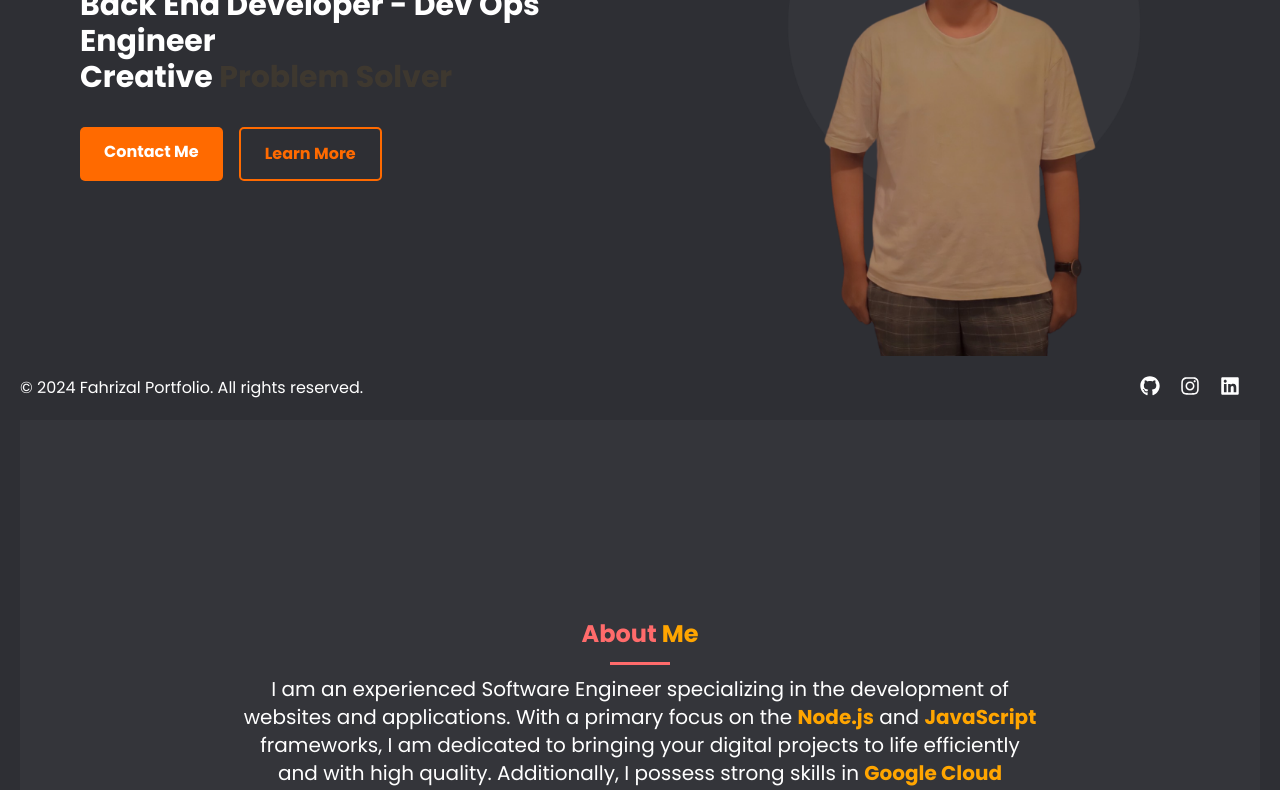
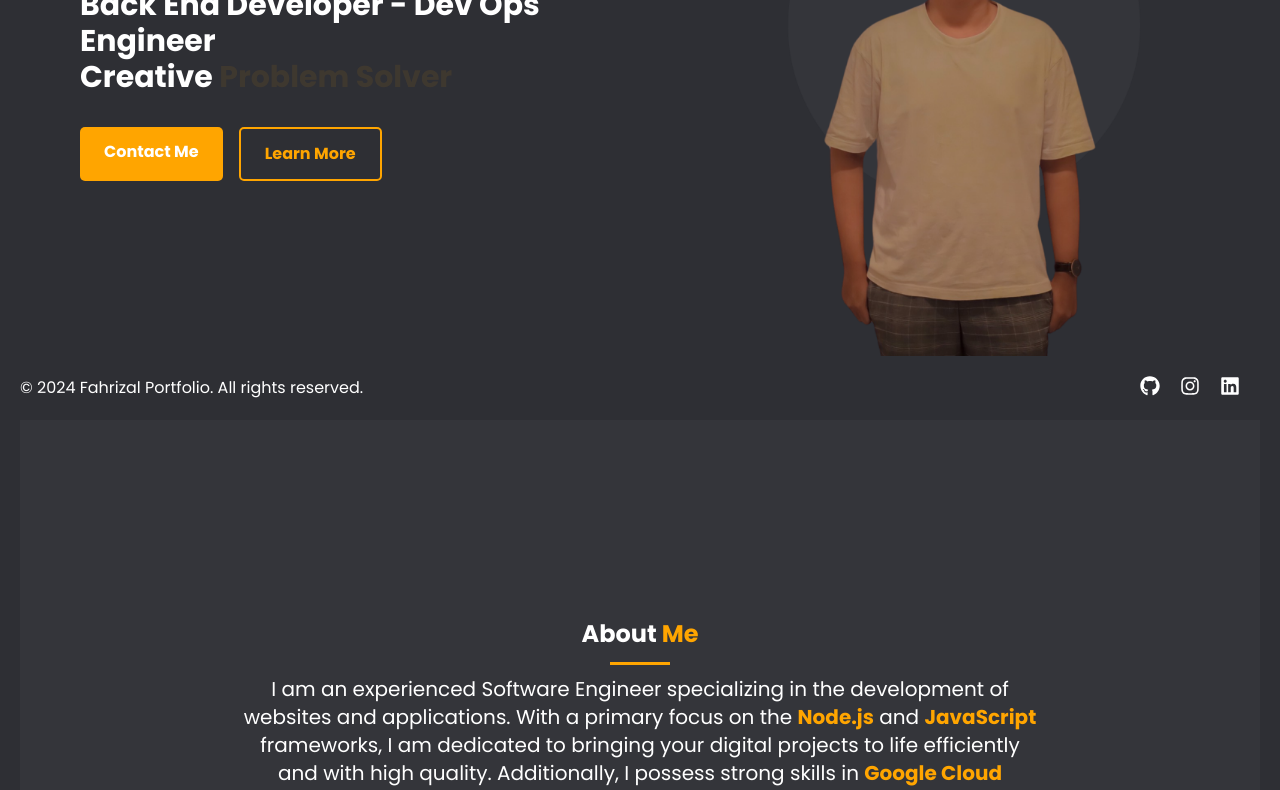
Before and after one commit to Fahrizal0112/FahrizalPorto, a React (Create React App) app: page / in a window 1280 px wide. Shown: the part 380-1170 px from the top of the page. Built offline with nearby package versions, Linux system fonts and the light colour scheme.

Commit message:
latest updat

```diff
--- a/src/components/Home.jsx
+++ b/src/components/Home.jsx
@@ -114,7 +114,7 @@ const Home = () => {
 
       <section id="about" ref={aboutRef} className="about" data-aos="fade-up">
         <h2 className="section-title">
-          <span className="text-2xl font-bold">About </span>
+          <span className="text-2xl font-bold text-white">About </span>
           <span className="text-2xl font-bold text-orange">Me</span>
         </h2>
         <div className="about-content" data-aos="fade-up" data-aos-delay="200">
--- a/src/components/Style/Certificate.css
+++ b/src/components/Style/Certificate.css
@@ -25,7 +25,7 @@
   transform: translateX(-50%);
   width: 60px;
   height: 3px;
-  background: #FF6B6B;
+  background: orange;
 }
 
 .certificate-grid {
@@ -125,7 +125,7 @@
   position: fixed;
   top: 20px;
   right: 20px;
-  background: #FF6B6B;
+  background: orange;
   color: white;
   width: 40px;
   height: 40px;
@@ -141,7 +141,7 @@
 }
 
 .close-viewer-button:hover {
-  background: #ff8585;
+  background: orange;
   transform: rotate(90deg);
 }
 
--- a/src/components/Style/Contact.css
+++ b/src/components/Style/Contact.css
@@ -26,7 +26,7 @@
   transform: translateX(-50%);
   width: 60px;
   height: 3px;
-  background: #FF6B6B;
+  background: orange;
 }
 
 .contact-content {
@@ -56,7 +56,7 @@
 
 .info-item i {
   font-size: 2rem;
-  color: #FF6B6B;
+  color: orange;
   margin-bottom: 15px;
 }
 
@@ -87,7 +87,7 @@
 
 .form-group label i {
   margin-right: 8px;
-  color: #FF6B6B;
+  color: orange;
 }
 
 .form-group input,
@@ -105,7 +105,7 @@
 .form-group input:focus,
 .form-group textarea:focus {
   outline: none;
-  border-color: #FF6B6B;
+  border-color: orange;
   background: rgba(255, 255, 255, 0.15);
 }
 
@@ -117,7 +117,7 @@
 .submit-button {
   width: 100%;
   padding: 15px;
-  background: #FF6B6B;
+  background: orange;
   color: white;
   border: none;
   border-radius: 8px;
@@ -130,7 +130,7 @@
 }
 
 .submit-button:hover {
-  background-color: #e55;
+  background-color: orange;
 }
 
 .submit-button.disabled {
--- a/src/components/Style/Footer.css
+++ b/src/components/Style/Footer.css
@@ -23,5 +23,5 @@
 }
 
 .social-icons a:hover {
-    color: #f00a77;
+    color: orange;
 }
--- a/src/components/Style/Home.css
+++ b/src/components/Style/Home.css
@@ -148,7 +148,7 @@ html {
 
 .fill {
   clip: rect(0px, 50px, 100px, 0px);
-  background: #ff6a00; /* Adjust the color as needed */
+  background: orange; /* Adjust the color as needed */
 }
 
 .inside-circle {
@@ -251,7 +251,7 @@ html {
 
   .fill {
     clip: rect(0px, 50px, 100px, 0px);
-    background: #ff6a00; /* Adjust the color as needed */
+    background: orange; /* Adjust the color as needed */
   }
 
   .inside-circle {
@@ -411,7 +411,7 @@ html {
 
   .fill {
     clip: rect(0px, 50px, 100px, 0px);
-    background: #ff6a00; /* Adjust the color as needed */
+    background: orange; /* Adjust the color as needed */
   }
 
   .inside-circle {
@@ -537,7 +537,7 @@ html {
 
   .fill {
     clip: rect(0px, 50px, 100px, 0px);
-    background: #ff6a00;
+    background: orange;
   }
 
   .inside-circle {
@@ -578,13 +578,13 @@ html {
 }
 
 .primary-btn {
-  background-color: #ff6a00;
+  background-color: orange;
   color: white;
 }
 
 .secondary-btn {
-  border: 2px solid #ff6a00;
-  color: #ff6a00;
+  border: 2px solid orange;
+  color: orange;
 }
 
 .primary-btn:hover, .secondary-btn:hover {
@@ -650,7 +650,7 @@ html {
 
 .skill-icon i {
   font-size: 2.5rem;
-  color: #ff6a00;
+  color: orange;
 }
 
 .skill-card h3 {
@@ -676,7 +676,7 @@ html {
 }
 
 .skill-percentage {
-  color: #FF6B6B;
+  color: orange;
 }
 
 .skill-bar {
@@ -756,7 +756,7 @@ html {
 }
 
 .skill-percentage {
-  color: #FF6B6B;
+  color: orange;
   font-weight: 500;
 }
 
--- a/src/components/Style/Project.css
+++ b/src/components/Style/Project.css
@@ -30,7 +30,7 @@ body {
   transform: translateX(-50%);
   width: 60px;
   height: 3px;
-  background: #FF6B6B;
+  background: orange;
 }
 
 .project-container {
@@ -70,7 +70,7 @@ body {
 }
 
 .project-category {
-  background: #FF6B6B;
+  background: orange;
   color: white;
   padding: 5px 15px;
   border-radius: 20px;
@@ -93,7 +93,7 @@ body {
   transform: translateX(-50%);
   opacity: 0;
   transition: all 0.3s ease;
-  color: #FF6B6B;
+  color: orange;
 }
 
 .project-card:hover .project-hover {
--- a/src/components/Style/ProjectDetail.css
+++ b/src/components/Style/ProjectDetail.css
@@ -24,7 +24,7 @@
   left: 0;
   width: 100px;
   height: 3px;
-  background: #FF6B6B;
+  background: orange;
 }
 
 .project-gallery {
@@ -112,7 +112,7 @@
 }
 
 .section-title {
-  color: #FF6B6B;
+  color: orange;
   font-size: 2rem;
   margin-bottom: 20px;
 }
@@ -139,7 +139,7 @@
   content: '→';
   position: absolute;
   left: 0;
-  color: #FF6B6B;
+  color: orange;
 }
 
 /* Image Viewer Styles */
@@ -161,7 +161,7 @@
   position: fixed;
   top: 20px;
   right: 20px;
-  background: #FF6B6B;
+  background: orange;
   color: white;
   width: 40px;
   height: 40px;
@@ -177,7 +177,7 @@
 }
 
 .close-viewer-button:hover {
-  background: #ff8585;
+  background: orange;
   transform: rotate(90deg);
 }
 
```
